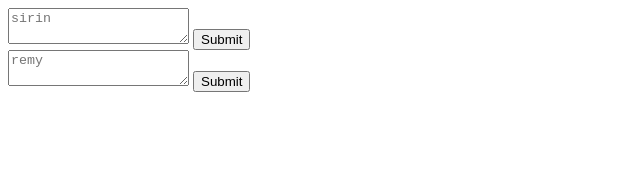
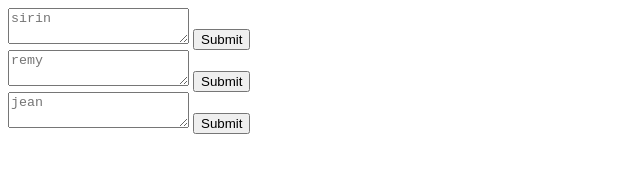
Before and after one commit to niris/sms, a plain HTML site: page index.html in a window 1280 px wide. Shown: the whole page, without its empty margins (0-640 px from the left). Drawn offline with Linux system fonts and the light colour scheme.

Commit message:
add jean

```diff
--- a/index.html
+++ b/index.html
@@ -19,5 +19,11 @@
   <textarea name=msg placeholder=remy></textarea>
   <input type=submit>
 </form>
+<form action=https://smsapi.free-mobile.fr/sendmsg>
+  <input type=hidden name=user value=31610019>
+  <input type=hidden name=pass value=t8KufCp5HuOC1Y>
+  <textarea name=msg placeholder=jean></textarea>
+  <input type=submit>
+</form>
 </body>
 </html>
```
